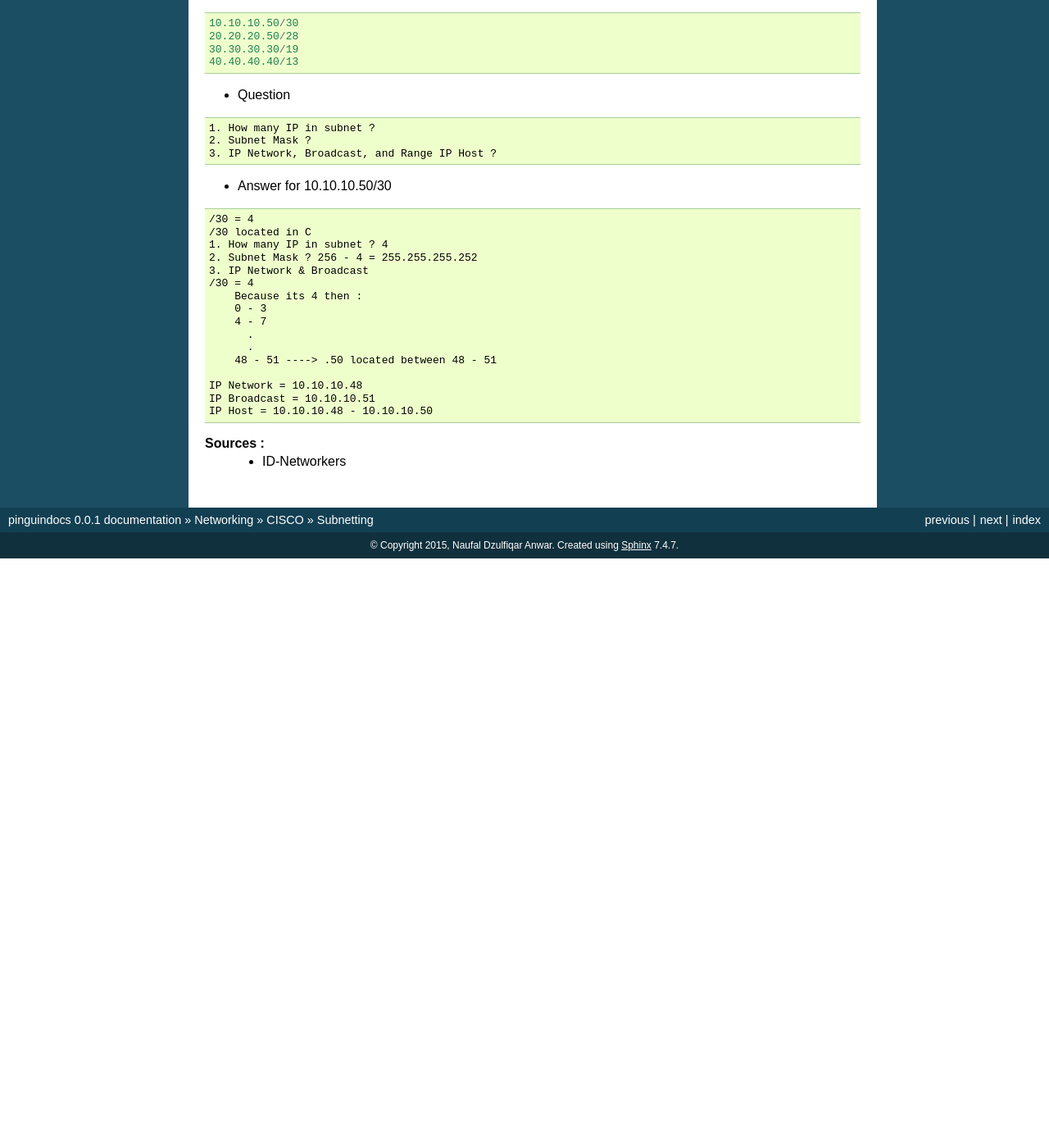
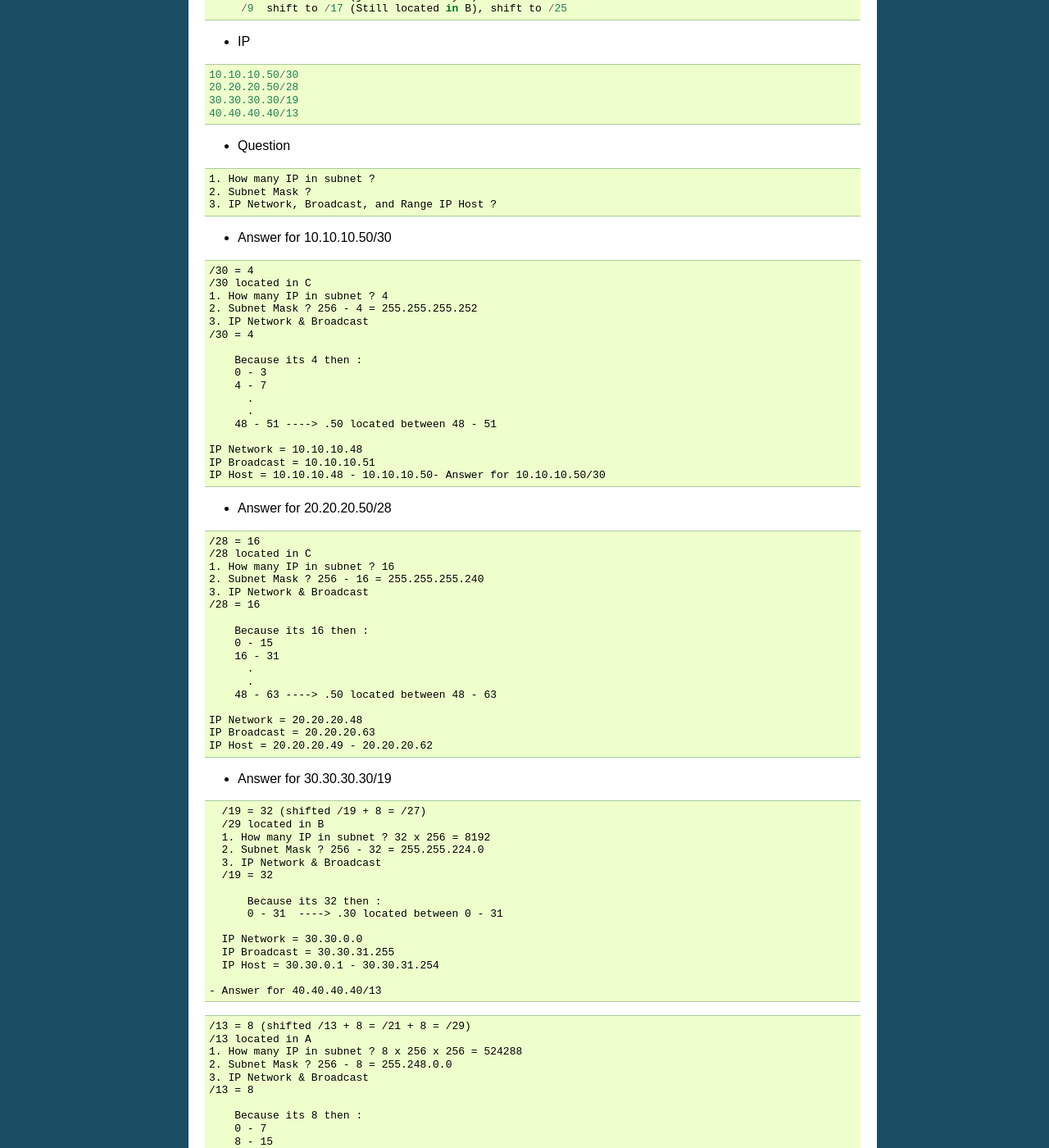
Before and after one commit to ijulele/pinguindocs, a Sphinx documentation site: the page built from docs/source/subnetting.rst, in a window 1280 px wide and 1400 px high, scrolled down 565 px. Shown: the whole window at 82% size. Built offline with Sphinx 7.4.7, drawn with Linux system fonts in a browser that asks for light colours; before the commit the page ends 1246 px from its top, so only the background shows below that; some of the changed text lies outside the part shown.

Commit message:
Update subnetting.rst

```diff
--- a/docs/source/subnetting.rst
+++ b/docs/source/subnetting.rst
@@ -29,6 +29,10 @@ Tips
   C = /24 - /32
   12345678.12345678.12345678.XXXXXXXX
 
+  When it's located in A or B, shift it to C
+  ex = /18 shift to /26 (just shift it by 8)
+       /9  shift to /17 (Still located in B), shift to /25
+
 
 - IP
 ::
@@ -54,6 +58,7 @@ Tips
     2. Subnet Mask ? 256 - 4 = 255.255.255.252
     3. IP Network & Broadcast
     /30 = 4
+
         Because its 4 then :
         0 - 3
         4 - 7
@@ -63,7 +68,67 @@ Tips
 
     IP Network = 10.10.10.48
     IP Broadcast = 10.10.10.51
-    IP Host = 10.10.10.48 - 10.10.10.50
+    IP Host = 10.10.10.48 - 10.10.10.50- Answer for 10.10.10.50/30
+
+- Answer for 20.20.20.50/28
+::
+
+    /28 = 16
+    /28 located in C
+    1. How many IP in subnet ? 16
+    2. Subnet Mask ? 256 - 16 = 255.255.255.240
+    3. IP Network & Broadcast
+    /28 = 16
+
+        Because its 16 then :
+        0 - 15
+        16 - 31
+          .
+          .
+        48 - 63 ----> .50 located between 48 - 63
+
+    IP Network = 20.20.20.48
+    IP Broadcast = 20.20.20.63
+    IP Host = 20.20.20.49 - 20.20.20.62
+
+- Answer for 30.30.30.30/19
+::
+
+    /19 = 32 (shifted /19 + 8 = /27)
+    /29 located in B
+    1. How many IP in subnet ? 32 x 256 = 8192
+    2. Subnet Mask ? 256 - 32 = 255.255.224.0
+    3. IP Network & Broadcast
+    /19 = 32
+
+        Because its 32 then :
+        0 - 31  ----> .30 located between 0 - 31
+
+    IP Network = 30.30.0.0
+    IP Broadcast = 30.30.31.255
+    IP Host = 30.30.0.1 - 30.30.31.254
+
+  - Answer for 40.40.40.40/13
+::
+
+    /13 = 8 (shifted /13 + 8 = /21 + 8 = /29)
+    /13 located in A
+    1. How many IP in subnet ? 8 x 256 x 256 = 524288
+    2. Subnet Mask ? 256 - 8 = 255.248.0.0
+    3. IP Network & Broadcast
+    /13 = 8
+
+        Because its 8 then :
+        0 - 7
+        8 - 15
+          .
+          .
+        40 - 47  ----> .40 located between 40 - 47
+
+    IP Network = 40.40.0.0
+    IP Broadcast = 40.47.255.255
+    IP Host = 40.40.0.1 - 40.47.255.254
+
 
 **Sources :**
  * ID-Networkers
```
